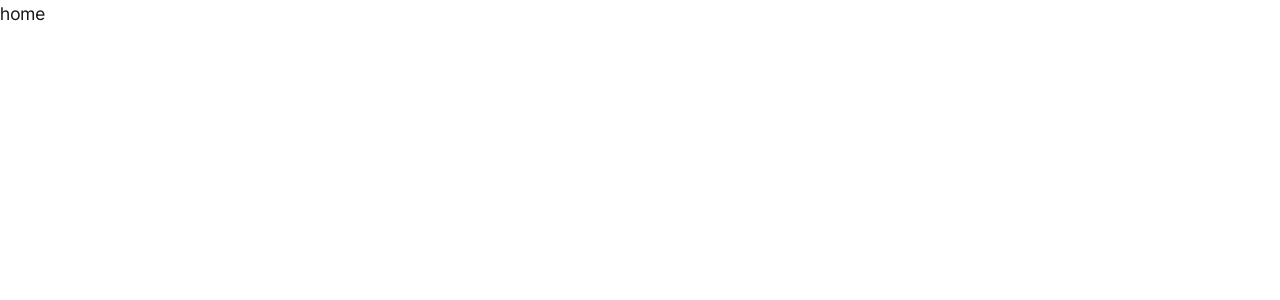
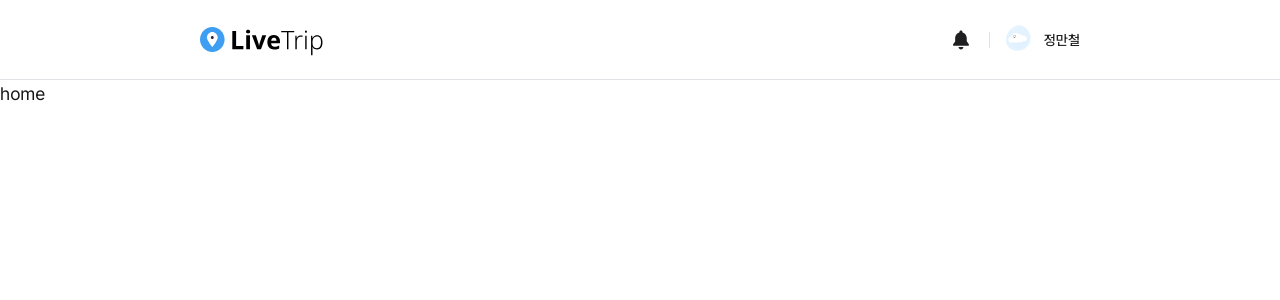
Before and after one commit to sseung30/LiveTrip, a Next.js app: page / in a window 1280 px wide. Shown: the top 300 px of the page. Built offline with nearby package versions, Linux system fonts and the light colour scheme.

Commit message:
feat: layout에 헤더 추가

```diff
--- a/src/app/layout.tsx
+++ b/src/app/layout.tsx
@@ -1,4 +1,5 @@
 import '@/app/globals.css';
+import Header from '@/components/header/Header';
 import type { Metadata } from 'next';
 import localFont from 'next/font/local';
 
@@ -21,7 +22,10 @@ export default function RootLayout({
   return (
     <html lang='ko'>
       <body className={pretendardVariable.variable}>
-        <div className='font-pretendard'>{children}</div>
+        <div className='font-pretendard'>
+          <Header />
+          {children}
+          </div>
       </body>
     </html>
   );
```
